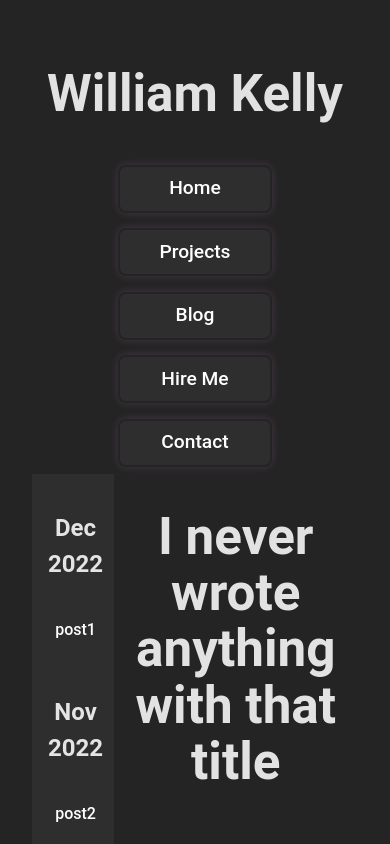
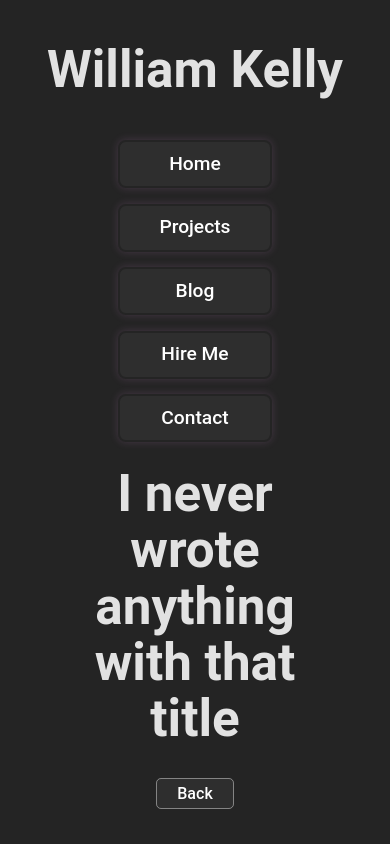
Before and after one commit to cnqso/cnqso.github.io, a React (Vite) app: page /Blog/post in a window 390 px wide. Shown: the top 844 px of the page. Built offline with nearby package versions, Linux system fonts and the light colour scheme; the HTML template or start-up script is replaced by a standard one.

Commit message:
Workable blog CSS

```diff
--- a/src/App.css
+++ b/src/App.css
@@ -55,6 +55,12 @@
   animation: NavButtonHover 2s infinite;
 }
 
+.NavBar {
+  margin-bottom: 1em;
+  margin-inline: auto;
+  width: 100%;
+}
+
 /* Add animation for navbutton border */
 @keyframes NavButtonHover {
   0% {
@@ -72,4 +78,13 @@
   .App {
     width: 100%;
   }
+  .NavBar {
+    max-width:650px;
+  }
 }
+
+@media (max-width: 572px) {
+  .NavBar {
+    max-width:300px;
+  }
+}
--- a/src/components/NavBar.tsx
+++ b/src/components/NavBar.tsx
@@ -18,7 +18,7 @@ function NavBar() {
         <>
 		<h1>William Kelly</h1>
 
-				<div className='Nav'>
+				<div className='NavBar'>
 				<PageContext.Provider value={selected}>
 					<NavButton key='Home' destination='Home' />
 					<NavButton key= 'Projects' destination='Projects' />
--- a/src/pages/Blog.tsx
+++ b/src/pages/Blog.tsx
@@ -6,6 +6,7 @@ import "./styles/Blog.css";
 import { Routes, Route, useLocation, Link } from "react-router-dom";
 import { BlogPosts } from "./BlogPosts";
 import type { BlogPost } from "./BlogPosts";
+import useMediaQuery from "@mui/material/useMediaQuery";
 
 // Posts can be contained in a specific type of text block
 // BlogHome is a list of all posts followed by an infinite scroll of posts.
@@ -18,12 +19,14 @@ function BlogHome() {
 
 function BlogPost() {
 	return (
+		<div className='BlogBody'>
 			<Routes>
 				{BlogPosts.map((post) => {
 					return <Route path={post.path} element={post.post()} key={post.title} />;
 				})}
 				<Route path='*' element={<h1>I never wrote anything with that title</h1>} />
 			</Routes>
+		</div>
 	);
 }
 
@@ -61,11 +64,10 @@ function BlogNav() {
 		const posts = () => {
 			return (
 				<div className='monthBlock' key={month}>
-					<h2>{month}</h2>
+					<h3>{month}</h3>
 					{thisMonth.map((post: BlogPost) => {
 						return (
 							<Link
-								className='blogPostBtn'
 								to={"post/" + post.path}
 								key={post.title}
 								style={
@@ -73,7 +75,7 @@ function BlogNav() {
 										? { color: "#b3b3ff" }
 										: { color: "white" }
 								}>
-								{post.title}
+								<div className='blogPostBtn'>{post.title}</div>
 							</Link>
 						);
 					})}
@@ -88,15 +90,8 @@ function BlogNav() {
 		return b.month - a.month;
 	});
 
-	// The final result is a sorted latest-to-oldest list of posts seperated by month
-
 	return (
 		<div className={navCss}>
-			{location !== undefined ? (
-				<Link className='blogPostBtn' to={"/Blog/"} key={"Back"} style={{ color: "white" }}>
-					Back
-				</Link>
-			) : null}
 			{monthBlocks.map((monthBlock) => {
 				return monthBlock.block();
 			})}
@@ -105,16 +100,24 @@ function BlogNav() {
 }
 
 function Blog() {
-	const location = useLocation().pathname
+	const location = useLocation().pathname;
 	const css = location === "/Blog/" ? "BlogHome" : "BlogPost";
-	console.log(location);
+	const mobile = useMediaQuery("(max-width: 900px)");
+	const showNav = mobile && location !== "/Blog/" ? false : true;
+
 	return (
 		<div className={css}>
-			<BlogNav />
 			<Routes>
 				<Route index element={<BlogHome />} />
 				<Route path={"post/*"} element={<BlogPost />} />;
 			</Routes>
+			{showNav ? (
+				<BlogNav />
+			) : (
+				<Link className='blogPostBtn' to={"/Blog/"} key={"Back"} style={{ color: "white"}}>
+					Back
+				</Link>
+			)}
 		</div>
 	);
 }
--- a/src/pages/BlogPosts.tsx
+++ b/src/pages/BlogPosts.tsx
@@ -113,7 +113,7 @@ function BlogPost3() {
 
 function BlogPost4() {
 	return (
-		<div>
+		<div className="BlogBody">
 			<h1 className='postTitle'>Medium name</h1>
 			<div className='textBlock'>
 
--- a/src/pages/styles/Blog.css
+++ b/src/pages/styles/Blog.css
@@ -4,43 +4,92 @@
 .BlogHome {
     display: grid;
     grid-template-columns: 1fr;
-    grid-template-rows: 1fr
 }
 
 .BlogPost {
     display: grid;
-    grid-template-columns: 25% auto;
-    grid-template-rows: 1fr
+    grid-template-columns: 15% auto 15%;
+    grid-template-rows: 1fr;
+    grid-gap: 20px;
+    width: 140%;
+    margin-left: -20%;
+
 }
 
 .blogPostBtn  {
-
+   margin-bottom: 10px;
 }
 
 .monthBlock {
-    display: grid;
-    grid-template-columns: 1fr;
-    grid-template-rows: 1fr;
-    grid-gap: 1rem;
-    padding: 1rem;
-    background-color: var(--paper);
+    /* background-color: var(--paper); */
+}
+
+.BlogBody {
+    grid-column: 2;
+    margin-bottom: 20px;
+    padding-inline: 20px;
 }
 
 
 .blogNavHome {
     background-color: var(--paper);
+    font-size: 1.3em;
+    padding-bottom: 20px;
 }
 
 .blogNavHome > .blogPostBtn {
     display: block;
 }
 
-
-
 .blogNavPost {
-    background-color: var(--paper);
+    margin-top: 40px;
+    grid-column: 1;
+    grid-row: 1;
+    background-color: none;
+    padding-block: 15px;
+    padding-inline: 5px;
 }
 
 .blogNavPost > .blogPostBtn {
     display: block;
 }
+
+@media (max-width: 1200px) {
+    .BlogPost {
+        grid-template-columns: 20% auto;
+        width: 100%;
+        margin-left: 0;
+
+    }
+    .blogNavPost {
+        background-color: var(--paper);
+        padding-block: 15px;
+        padding-inline: 5px;
+    }
+
+}
+
+
+@media (max-width: 900px) {
+    .BlogHome {
+        display: grid;
+        grid-template-columns: 1fr;
+        grid-template-rows: 1fr
+    }
+    .BlogPost {
+        display: block;
+    }
+    .BlogPost > .blogPostBtn  {
+        padding-block: 5px;
+        margin: 10px;
+        padding-inline: 20px;
+        border: 1px solid rgba(255, 255, 255, 0.411);
+        border-radius: 5px;
+        background-color: var(--paper);
+     }
+
+     h1 {
+        margin-top: 10px;
+     }
+
+  }
```
Lines whose indentation alone changed are shown as unchanged.
